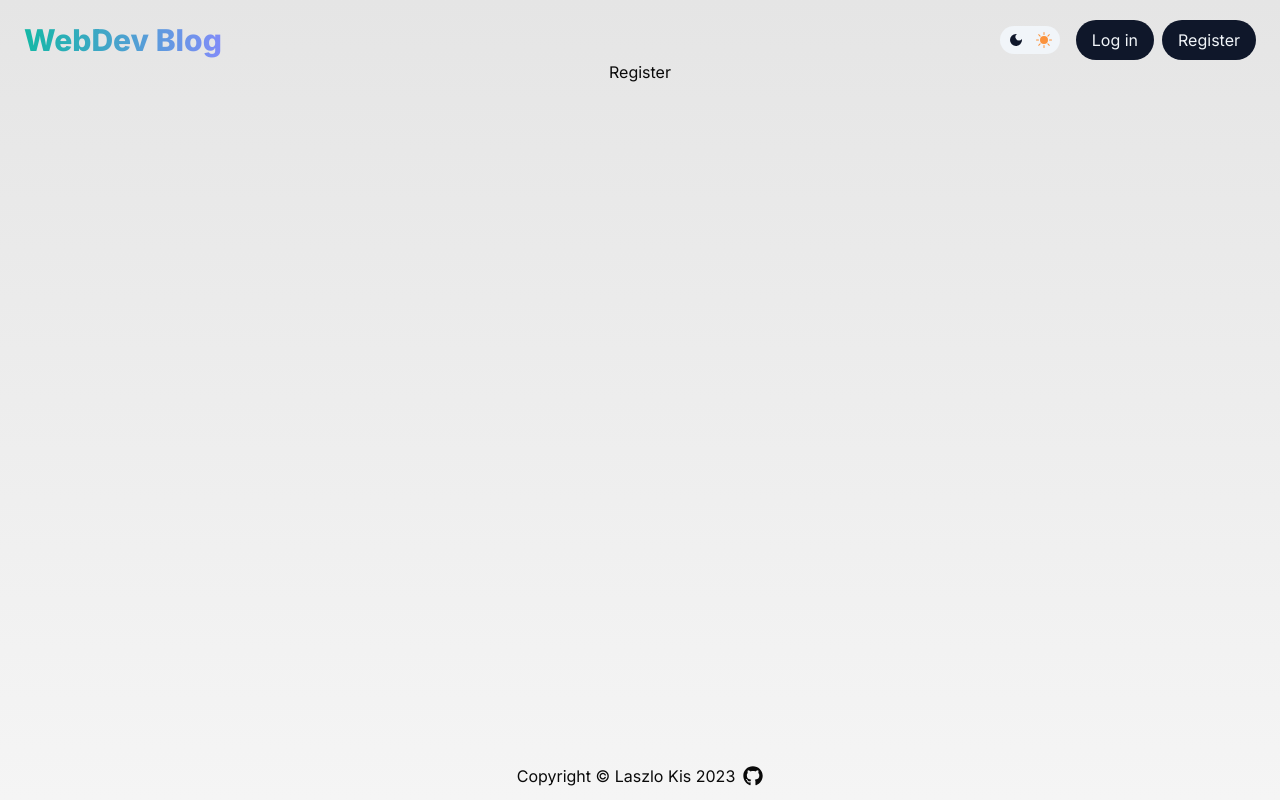
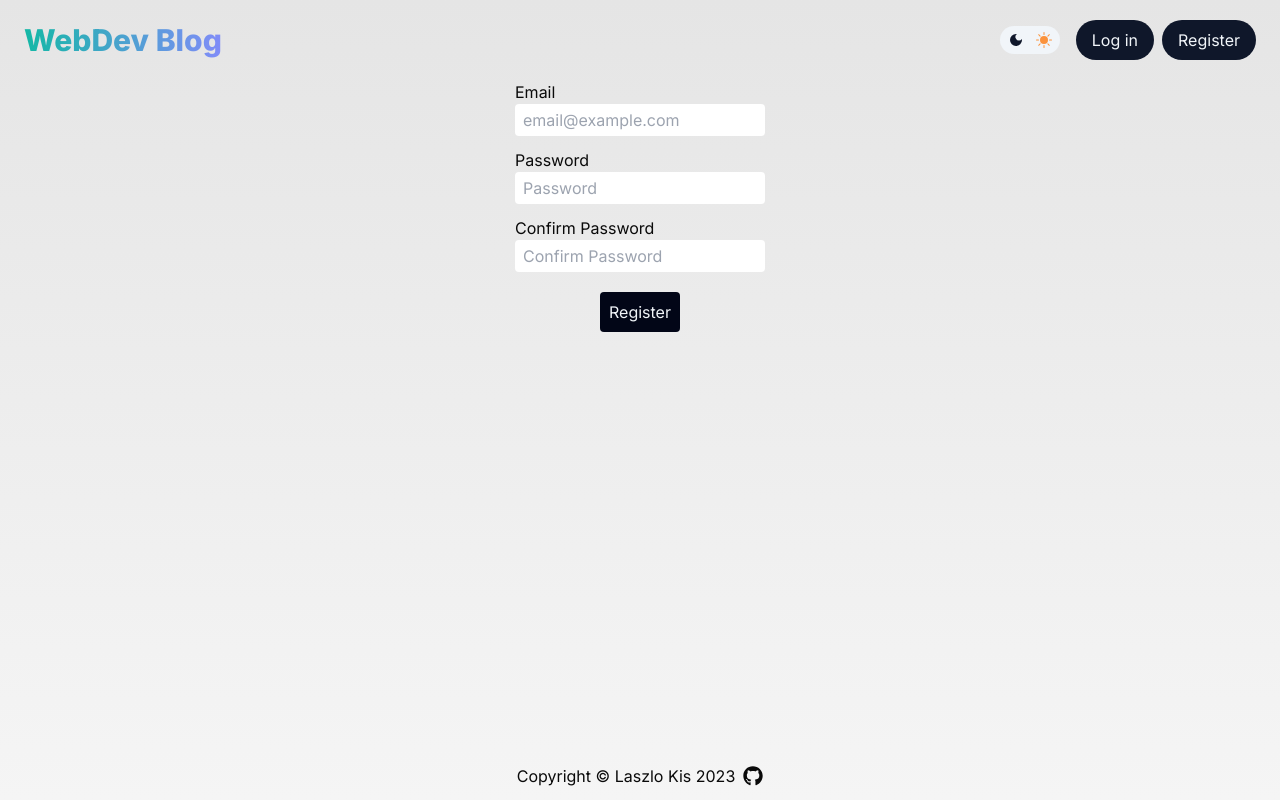
Before and after one commit to ev0clu/next-blog, a Next.js app: page /register in a window 1280 px wide. Built offline with nearby package versions, Linux system fonts and the light colour scheme.

Commit message:
Register page is prepared

```diff
--- a/app/(auth)/register/page.tsx
+++ b/app/(auth)/register/page.tsx
@@ -1,7 +1,67 @@
+'use client';
+
+import { useState, useContext } from 'react';
+import { ThemeContext } from '@/context/ThemeContext';
+
 const Register = () => {
+  const { theme } = useContext(ThemeContext);
+  const [email, setEmail] = useState('');
+  const [password, setPassword] = useState('');
+  const [confirmPassword, setConfirmPassword] = useState('');
+
   return (
     <main className="flex flex-1 flex-col items-center">
-      Register
+      <form className="mt-5 flex flex-col gap-3">
+        <div className="flex flex-col">
+          <label htmlFor="email">Email</label>
+          <input
+            className="rounded px-2 py-1 text-slate-950"
+            name="email"
+            type="email"
+            placeholder="email@example.com"
+            value={email}
+            onChange={(e: React.FormEvent<HTMLInputElement>) =>
+              setEmail(e.currentTarget.value)
+            }
+          />
+        </div>
+        <div className="flex flex-col">
+          <label htmlFor="password">Password</label>
+          <input
+            className="rounded px-2 py-1 text-slate-950"
+            name="password"
+            type="password"
+            placeholder="Password"
+            value={password}
+            onChange={(e: React.FormEvent<HTMLInputElement>) =>
+              setPassword(e.currentTarget.value)
+            }
+          />
+        </div>
+        <div className="flex flex-col">
+          <label htmlFor="confirm_password">Confirm Password</label>
+          <input
+            className="rounded px-2 py-1 text-slate-950"
+            name="confirm_password"
+            type="password"
+            placeholder="Confirm Password"
+            value={confirmPassword}
+            onChange={(e: React.FormEvent<HTMLInputElement>) =>
+              setConfirmPassword(e.currentTarget.value)
+            }
+          />
+        </div>
+        <button
+          className={`${
+            theme === 'light'
+              ? 'bg-slate-950 text-slate-100'
+              : 'bg-slate-100 text-slate-950'
+          } m-auto mt-2 w-20 rounded p-2`}
+          type="submit"
+        >
+          Register
+        </button>
+      </form>
     </main>
   );
 };
```
